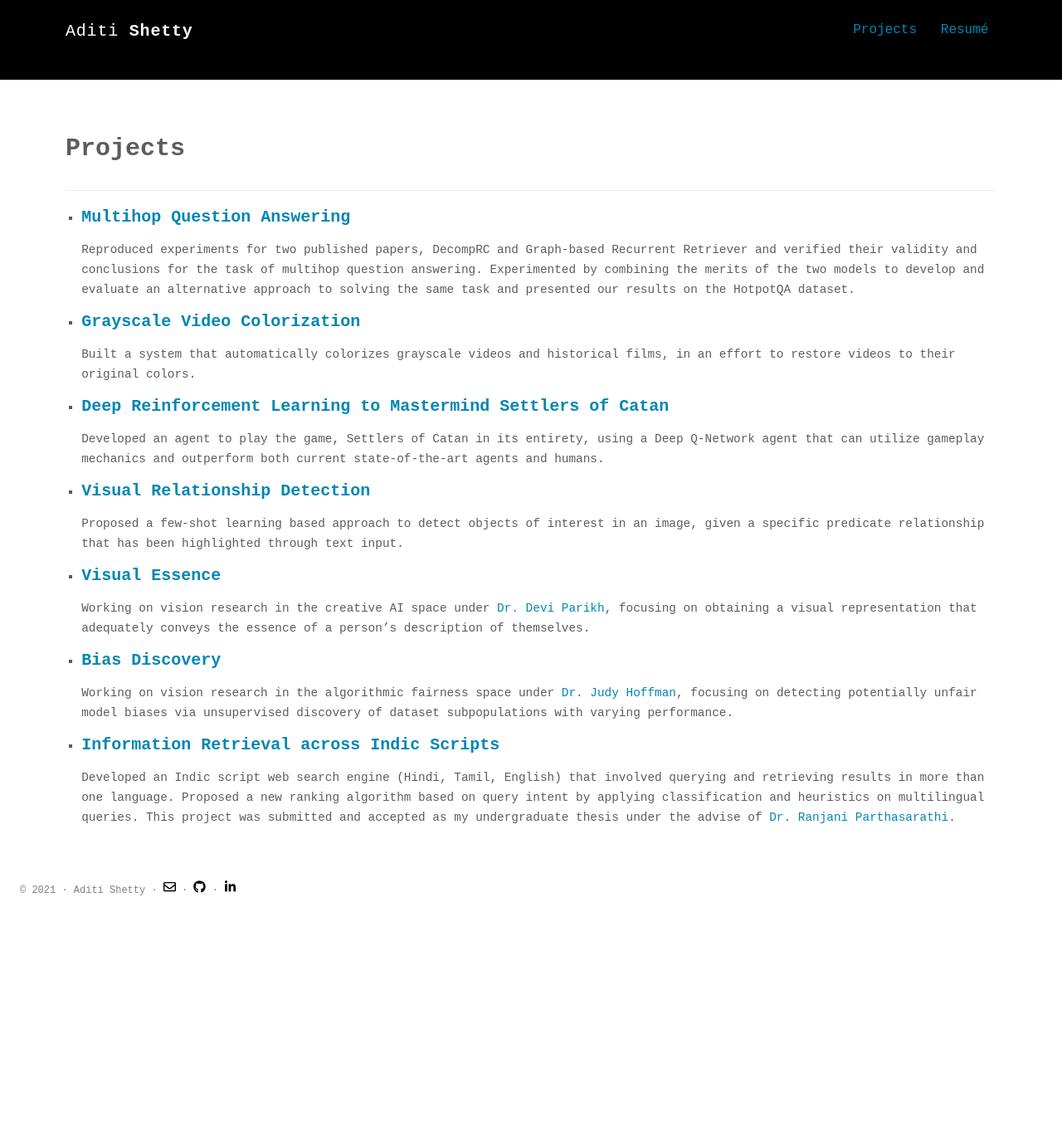
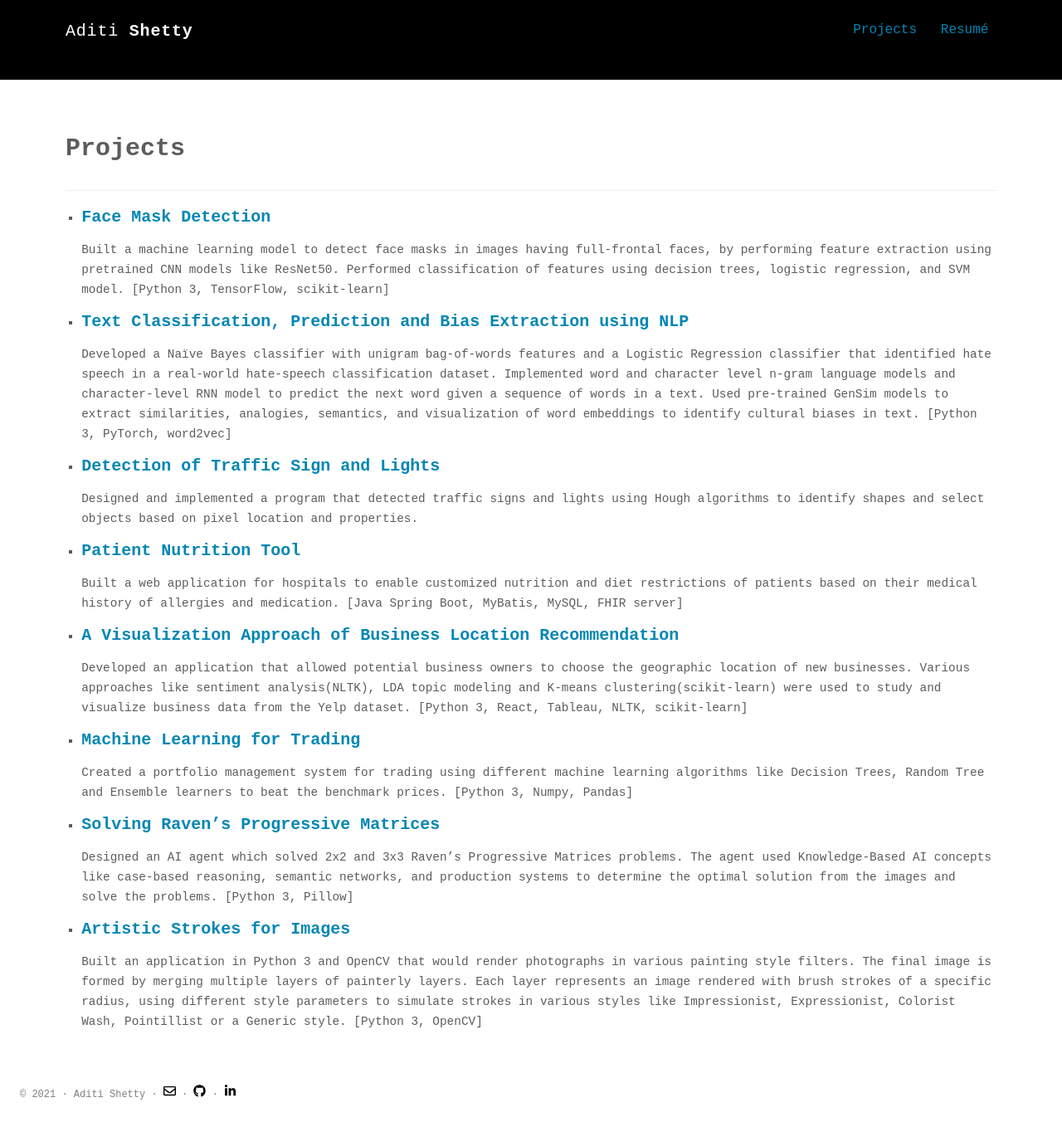
Before and after one commit to aditics/aditics.github.io, a Jekyll site: the page built from projects.md, in a window 1280 px wide. Shown: the whole page at 83% size. Built offline with Jekyll 4.4.1, drawn with Linux system fonts in a browser that asks for light colours; some web fonts are replaced; before the commit the page ends 1106 px from its top, so only the background shows below that.

Commit message:
Update projects.md

```diff
--- a/projects.md
+++ b/projects.md
@@ -4,26 +4,26 @@ title: Projects
 permalink: /projects/
 ---
 
-- #### [Multihop Question Answering](https://akrishna77.github.io/multihop-qa/)
-<span style="font-size:0.9em;"> Reproduced experiments for two published papers, DecompRC and Graph-based Recurrent Retriever and verified their validity and conclusions for the task of multihop question answering. Experimented by combining the merits of the two models to develop and evaluate an alternative approach to solving the same task and presented our results on the HotpotQA dataset. </span>
+- #### [Face Mask Detection](https://akrishna77.github.io/multihop-qa/)
+<span style="font-size:0.9em;"> Built a machine learning model to detect face masks in images having full-frontal faces, by performing feature extraction using pretrained CNN models like ResNet50. Performed classification of features using decision trees, logistic regression, and SVM model. [Python 3, TensorFlow, scikit-learn] </span>
 
-- #### [Grayscale Video Colorization](https://tinyurl.com/rb2q6ex)
-<span style="font-size:0.9em;"> Built a system that automatically colorizes grayscale videos and historical films, in an effort to restore videos to their original colors. </span>
+- #### [Text Classification, Prediction and Bias Extraction using NLP](https://tinyurl.com/rb2q6ex)
+<span style="font-size:0.9em;"> Developed a Naïve Bayes classifier with unigram bag-of-words features and a Logistic Regression classifier that identified hate speech in a real-world hate-speech classification dataset. Implemented word and character level n-gram language models and character-level RNN model to predict the next word given a sequence of words in a text. Used pre-trained GenSim models to extract similarities, analogies, semantics, and visualization of word embeddings to identify cultural biases in text. [Python 3, PyTorch, word2vec] </span>
 
-- #### [Deep Reinforcement Learning to Mastermind Settlers of Catan](https://akrishna77.github.io/QSettlers/)
-<span style="font-size:0.9em;"> Developed an agent to play the game, Settlers of Catan in its entirety, using a Deep Q-Network agent that can utilize gameplay mechanics and outperform both current state-of-the-art agents and humans. </span>
+- #### [Detection of Traffic Sign and Lights](https://akrishna77.github.io/QSettlers/)
+<span style="font-size:0.9em;"> Designed and implemented a program that detected traffic signs and lights using Hough algorithms to identify shapes and select objects based on pixel location and properties. </span>
 
-- #### [Visual Relationship Detection](https://akrishna77.github.io/visual-relationships/)
-<span style="font-size:0.9em;"> Proposed a few-shot learning based approach to detect objects of interest in an image, given a specific predicate relationship that has been highlighted through text input. </span>
+- #### [Patient Nutrition Tool](https://akrishna77.github.io/visual-relationships/)
+<span style="font-size:0.9em;"> Built a web application for hospitals to enable customized nutrition and diet restrictions of patients based on their medical history of allergies and medication. [Java Spring Boot, MyBatis, MySQL, FHIR server] </span>
 
-- #### [Visual Essence](https://akrishna77.github.io/CS8903-Essence/)
-<span style="font-size:0.9em;"> Working on vision research in the creative AI space under [Dr. Devi Parikh](https://www.cc.gatech.edu/~parikh), focusing on obtaining a visual representation that adequately conveys the essence of a person's description of themselves. </span>
+- #### [A Visualization Approach of Business Location Recommendation](https://akrishna77.github.io/CS8903-Essence/)
+<span style="font-size:0.9em;"> Developed an application that allowed potential business owners to choose the geographic location of new businesses. Various approaches like sentiment analysis(NLTK), LDA topic modeling and K-means clustering(scikit-learn) were used to study and visualize business data from the Yelp dataset. [Python 3, React, Tableau, NLTK, scikit-learn] </span>
 
-- #### [Bias Discovery](https://akrishna77.github.io/#/)
-<span style="font-size:0.9em;"> Working on vision research in the algorithmic fairness space under [Dr. Judy Hoffman](https://www.cc.gatech.edu/~judy), focusing on detecting potentially unfair model biases via unsupervised discovery of dataset subpopulations with varying performance. </span>
+- #### [Machine Learning for Trading](https://akrishna77.github.io/#/)
+<span style="font-size:0.9em;"> Created a portfolio management system for trading using different machine learning algorithms like Decision Trees, Random Tree and Ensemble learners to beat the benchmark prices. [Python 3, Numpy, Pandas] </span>
 
-- #### [Information Retrieval across Indic Scripts](https://tinyurl.com/umyhpsr)
-<span style="font-size:0.9em;"> Developed an Indic script web search engine (Hindi, Tamil, English) that involved querying and retrieving results in more than one language. Proposed a new ranking algorithm based on query intent by applying classification and heuristics on multilingual queries. This project was submitted and accepted as my undergraduate thesis under the advise of [Dr. Ranjani Parthasarathi](https://scholar.google.co.in/citations?user=SMhTwtYAAAAJ&hl=en). </span>
+- #### [Solving Raven’s Progressive Matrices](https://tinyurl.com/umyhpsr)
+<span style="font-size:0.9em;"> Designed an AI agent which solved 2x2 and 3x3 Raven's Progressive Matrices problems. The agent used Knowledge-Based AI concepts like case-based reasoning, semantic networks, and production systems to determine the optimal solution from the images and solve the problems. [Python 3, Pillow] </span>
 
-<!-- - #### AnswerMe
-Implemented a web service that provides answers to questions on an exercise sheet. It initially uses OCR to retrieve the text from the scanned image of the sheet and then uses a web search API to obtain the most relevant answers. -->
+- #### [Artistic Strokes for Images](https://tinyurl.com/umyhpsr)
+<span style="font-size:0.9em;"> Built an application in Python 3 and OpenCV that would render photographs in various painting style filters. The final image is formed by merging multiple layers of painterly layers. Each layer represents an image rendered with brush strokes of a specific radius, using different style parameters to simulate strokes in various styles like Impressionist, Expressionist, Colorist Wash, Pointillist or a Generic style. [Python 3, OpenCV] </span>
```
